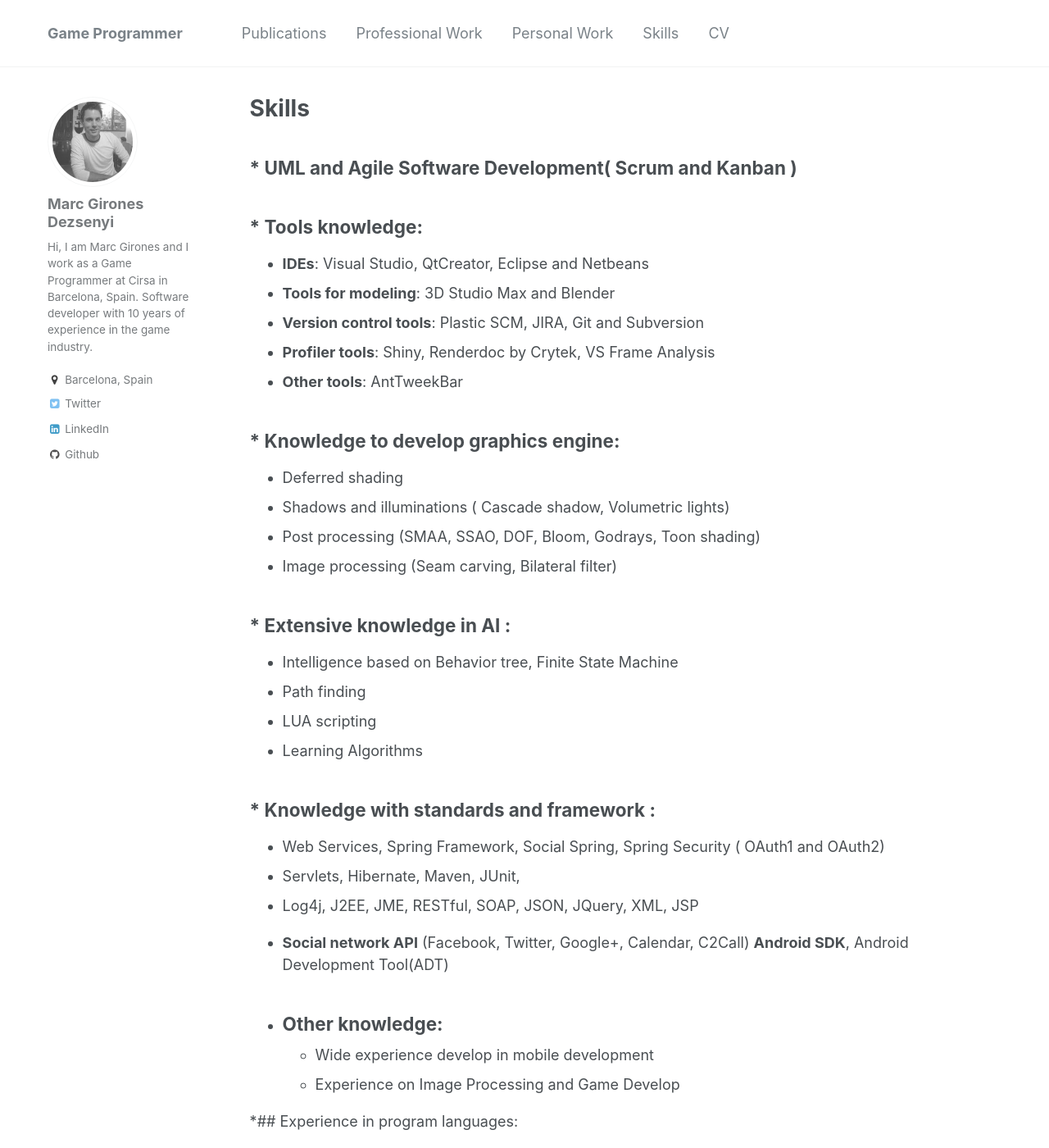
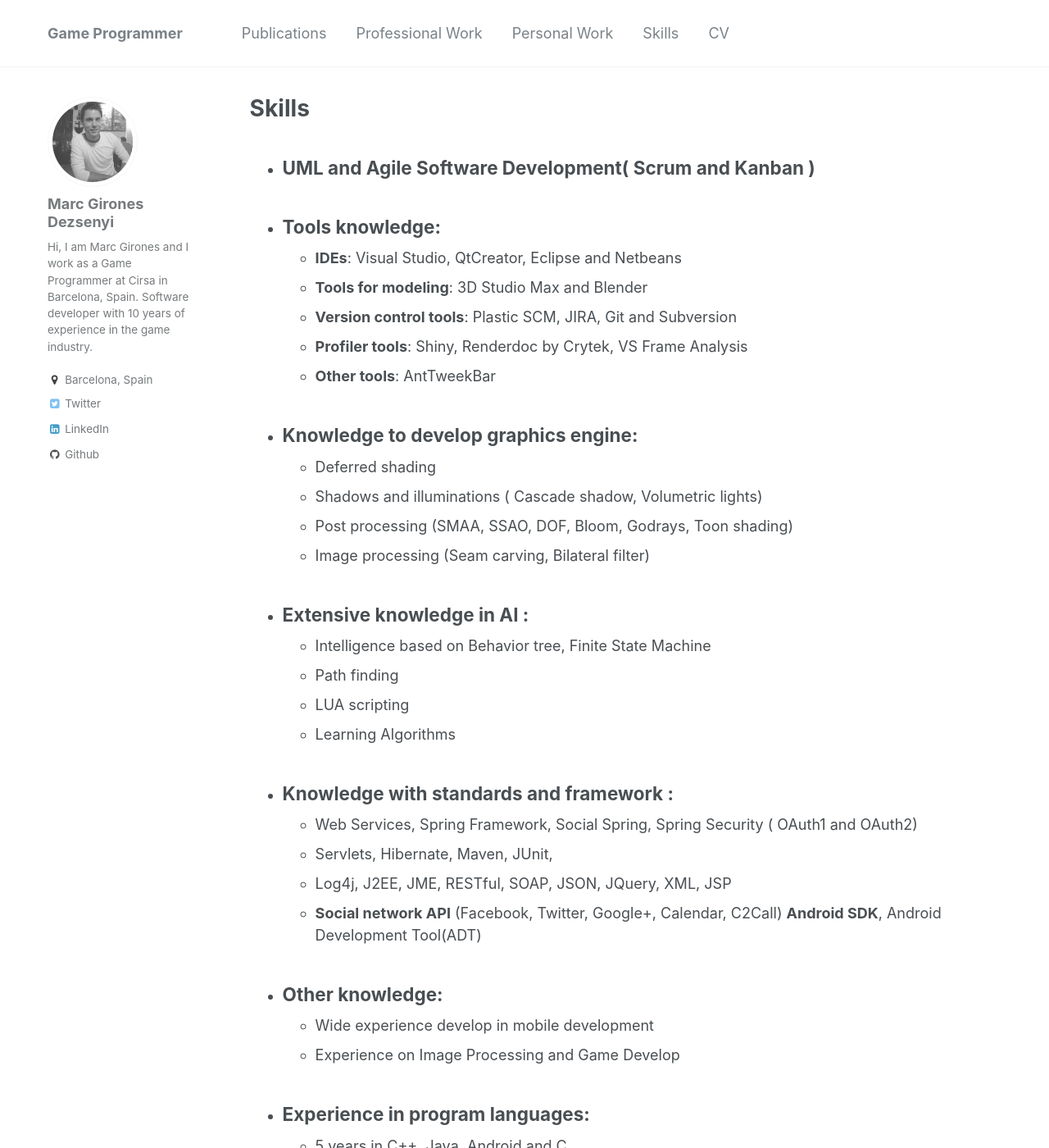
Before and after one commit to giron3s/giron3s.github.io, a Jekyll site: the page built from _skills/skills.md, in a window 1280 px wide and 1400 px high. Shown: the whole window at 82% size. Built offline with Jekyll 4.4.1, drawn with Linux system fonts in a browser that asks for light colours.

```diff
--- a/_skills/skills.md
+++ b/_skills/skills.md
@@ -7,27 +7,27 @@ redirect_from:
   - /resume
 ---
 
-## * UML and Agile Software Development( Scrum and Kanban )
-## * Tools knowledge:
+* ## UML and Agile Software Development( Scrum and Kanban )
+* ## Tools knowledge:
   *	**IDEs**: Visual Studio, QtCreator, Eclipse and Netbeans
   * **Tools for modeling**: 3D Studio Max and Blender
   * **Version control tools**: Plastic SCM, JIRA, Git and Subversion
   * **Profiler tools**: Shiny, Renderdoc by Crytek, VS Frame Analysis
   * **Other tools**: AntTweekBar
 
-## * Knowledge to develop graphics engine:
+* ## Knowledge to develop graphics engine:
   * Deferred shading
   * Shadows and illuminations ( Cascade shadow, Volumetric lights)
   * Post processing (SMAA, SSAO, DOF, Bloom, Godrays, Toon shading)
   * Image processing (Seam carving, Bilateral filter)
 
-## * Extensive knowledge in AI :
+* ## Extensive knowledge in AI :
   * Intelligence based on Behavior tree, Finite State Machine
   * Path finding
   * LUA scripting
   * Learning Algorithms
 
-## * Knowledge with standards and framework :
+* ## Knowledge with standards and framework :
   * Web Services, Spring Framework, Social Spring, Spring Security
  ( OAuth1 and OAuth2)
   * Servlets, Hibernate, Maven, JUnit,
@@ -39,7 +39,7 @@ redirect_from:
   * Wide experience develop in mobile development
   * Experience on Image Processing and Game Develop
 
-*## Experience in program languages:
+* ## Experience in program languages:
   * 5 years in C++, Java, Android and C
   * 3 years in DirectX11, OpenGL, HLSL and GLSL
   * 1 year in LUA scripting, MaxScript
```
Also changed, not shown: _pages/professional-work.md (+2 -2 lines).
